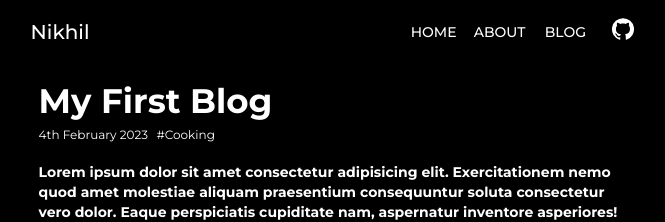
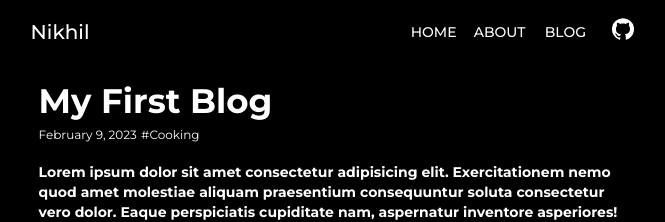
Before and after one commit to Nirvana55/portfolio, a Next.js app: page /blog/first-blog in a window 1280 px wide. Shown: the top 222 px of the page, without its empty margins (307-972 px from the left). Built offline with nearby package versions, Linux system fonts and the light colour scheme.

Commit message:
feat: add date conversion in blog description

```diff
--- a/content/first-blog.md
+++ b/content/first-blog.md
@@ -1,7 +1,7 @@
 ---
 title: My First Blog
 description: Lorem ipsum dolor sit amet consectetur, adipisicingelit.
-date: 4th February 2023
+date: '2023-02-09'
 about: Cooking
 ---
 
--- a/pages/blog/[slug].tsx
+++ b/pages/blog/[slug].tsx
@@ -22,6 +22,8 @@ const Posts = ({
 	content,
 	slug,
 }: PostsPropType) => {
+	const dateConvert = new Date(date);
+
 	return (
 		<Box sx={{ mb: 4 }}>
 			<Fade in={true}>
@@ -31,7 +33,14 @@ const Posts = ({
 			</Fade>
 			<Fade in={true}>
 				<Box>
-					<Typography variant='caption'>{date}</Typography> &nbsp;
+					<Typography variant='caption'>
+						{dateConvert.toLocaleDateString('en-US', {
+							year: 'numeric',
+							month: 'long',
+							day: 'numeric',
+						})}
+					</Typography>
+					&nbsp;
 					<Typography variant='caption'>#{about}</Typography>
 				</Box>
 			</Fade>
```
Also changed, not shown: content/second-blog.md (+1 -1 lines), content/third-blog.md (+1 -1 lines).
